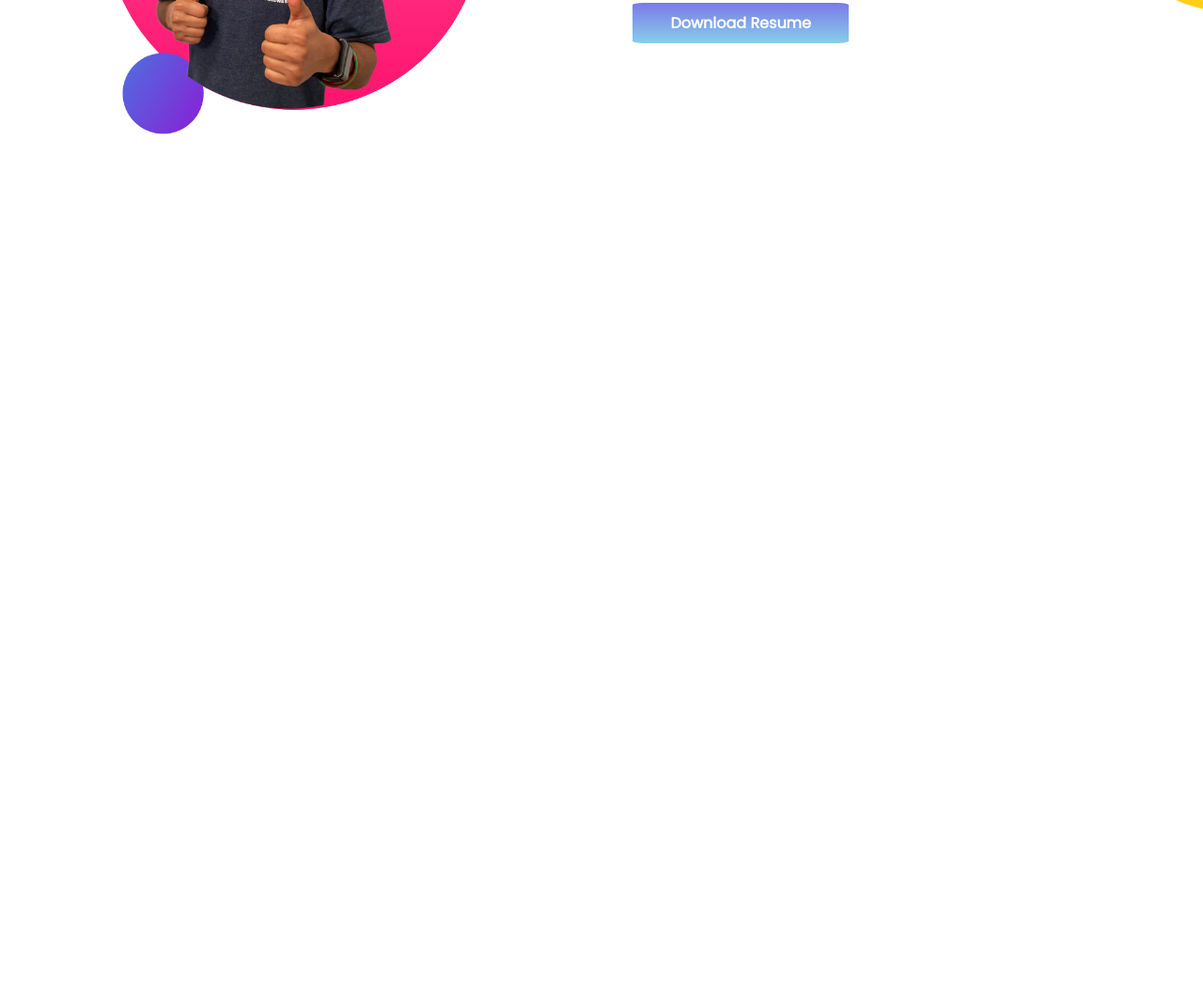
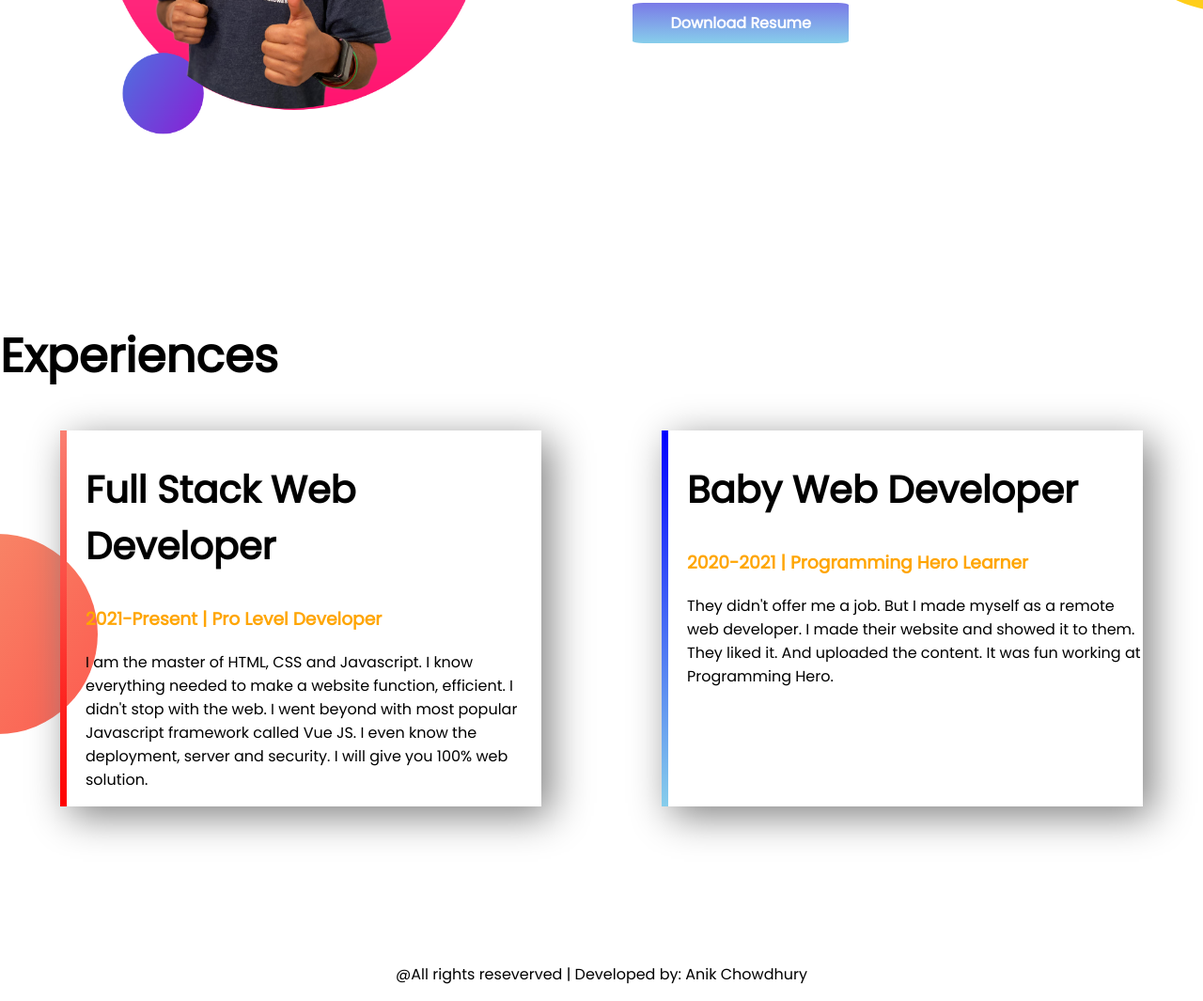
Before and after one commit to chowanik/My-Portfolio, a plain HTML site: page index.html in a window 1280 px wide. Shown: the part 898-1963 px from the top of the page at 94% size. Before the commit the page ends 1198 px from the top, so only its background shows below. Drawn offline with Linux system fonts and the light colour scheme.

Commit message:
experience section added

```diff
--- a/index.html
+++ b/index.html
@@ -14,7 +14,7 @@
 </head>
 
 <body>
-    <section class="top-banner">
+    <section class="top-banner flexible-container">
         <div class="half-side" style="margin-left: 50px;">
             <h1>Welcome To</h1>
             <h1><span class="orange-color">Anik Chowdhury</span> World</h1>
@@ -28,7 +28,7 @@
         </div>
     </section>
 
-    <section class="dream-big">
+    <section class="dream-big flexible-container">
         <div class="half-side">
             <img src="images/jhankar2.png" alt="">
         </div>
@@ -40,6 +40,26 @@
             <a class="button" target="_blank" href="https://www.linkedin.com/">Download Resume</a>
         </div>
     </section>
+
+    <section class="experiences-area">
+        <h1>Experiences</h1>
+        <div class="flexible-container">
+            <div id="full-stack" class="experiences-item">
+                <h2>Full Stack Web Developer</h2>
+                <h3 class="orange-color">2021-Present | Pro Level Developer</h3>
+                <p>I am the master of HTML, CSS and Javascript. I know everything needed to make a website function, efficient. I didn't stop with the web. I went beyond with most popular Javascript framework called Vue JS. I even know the deployment, server and security. I will give you 100% web solution.</p>
+            </div>
+
+            <div id="baby-web" class="experiences-item">
+                <h2>Baby Web Developer</h2>
+                <h3 class="orange-color">2020-2021 | Programming Hero Learner</h3>
+                <p>They didn't offer me a job. But I made myself as a remote web developer. I made their website and showed it to them. They liked it. And uploaded the content. It was fun working at Programming Hero.</p>
+            </div>
+        </div>
+    </section>
+
+    <footer>
+        <p>@All rights reseverved | Developed by: Anik Chowdhury</p>
+    </footer>
 </body>
-
 </html>
--- a/style.css
+++ b/style.css
@@ -7,11 +7,15 @@ h1{
     font-size: 50px;
 }
 
+h2{
+    font-size: 40px;
+}
+
 .orange-color{
     color: orange;
 }
 
-section{
+.flexible-container{
     display: flex;
     padding-bottom: 150px;
 }
@@ -46,3 +50,33 @@ section{
     background-repeat: no-repeat;
     background-position-x: right;
 }
+
+.experiences-item{
+    width: 40%;
+    margin-left: 5%;
+    margin-right: 5%;
+    box-shadow: 10px 10px 40px gray;
+    padding-left: 20px;
+}
+
+.experiences-area{
+    background-image: url(images/exp-bg.png);
+    background-repeat: no-repeat;
+    background-position: left;
+}
+
+#full-stack{
+    border-left: 7px solid;
+    border-image: linear-gradient(salmon,red);
+    border-image-slice: 1;
+}
+
+#baby-web{
+    border-left: 7px solid;
+    border-image: linear-gradient(blue,skyblue);
+    border-image-slice: 1;
+}
+
+footer p{
+    text-align: center;
+}
```
